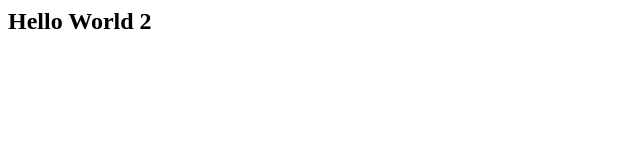
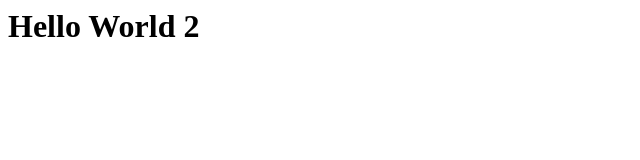
Before and after one commit to blairham/blog-coreos-docker-2, a plain HTML site: page service2/index.html in a window 1280 px wide. Shown: the whole page, without its empty margins (0-640 px from the left). Drawn offline with Linux system fonts and the light colour scheme.

Commit message:
Fixed index.html files and X-fleet sections in unit files

```diff
--- a/service2/index.html
+++ b/service2/index.html
@@ -1,6 +1,6 @@
 <html>
 <head><title>Contrived Service 2</title></head>
 <body>
-<h2>Hello World 2</h2>
+<h1>Hello World 2</h1>
 </body>
 </html>
```
Also changed, not shown: service3/index.html (+1 -1 lines), 3 other files.
